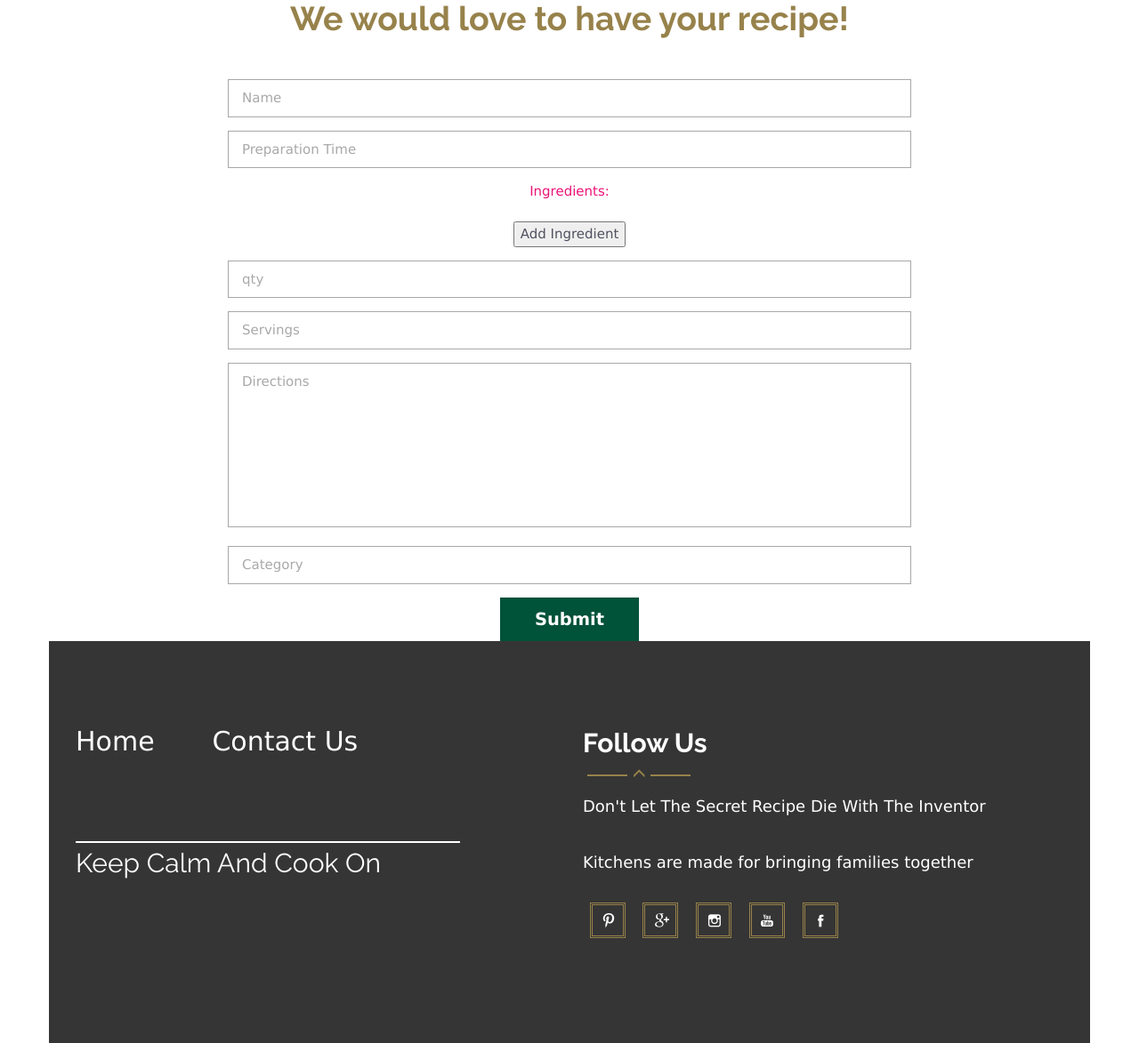
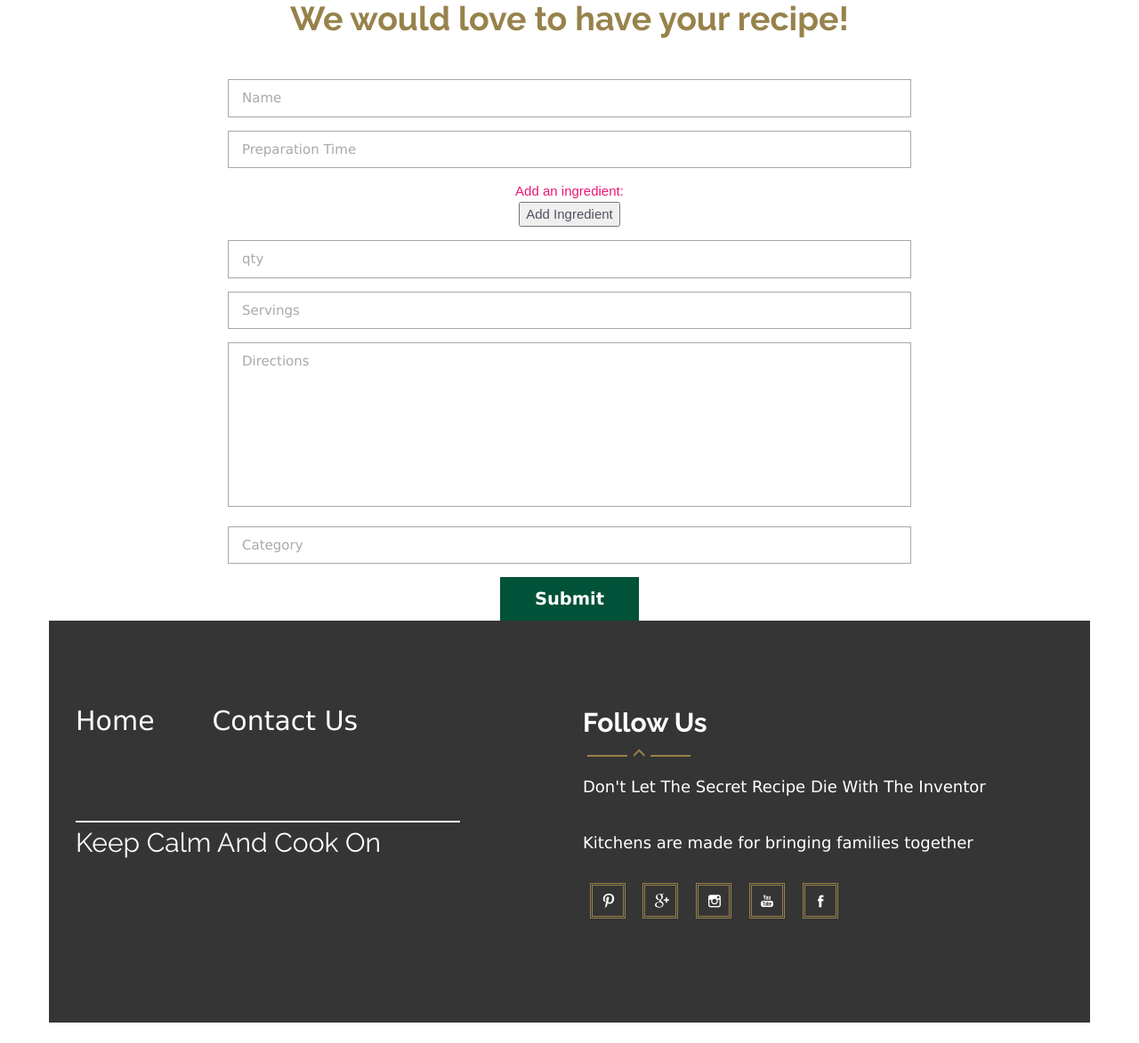
Before and after one commit to gdadlaney/kitas, a Django app: template KitchAs/kitchen/templates/recipe.html in a window 1280 px wide. Shown: the part 176-1349 px from the top of the page at 89% size. After the commit the page ends 1326 px from the top, so only its background shows below. Run offline with Django 3.2, Linux system fonts and the light colour scheme; the template is opened without the code that fills it, so the values that code supplies are empty; some libraries are stand-ins or nearby versions.

Commit message:
add_recipe_ingredients_semi

```diff
--- a/KitchAs/kitchen/templates/recipe.html
+++ b/KitchAs/kitchen/templates/recipe.html
@@ -25,8 +25,9 @@
 						  }
 						  </style>
 
+
 		  <script>
-						  $( function() {
+  $(document).ready( function() {
     $.widget( "custom.combobox", {
       _create: function() {
         this.wrapper = $( "<span>" )
@@ -165,6 +166,12 @@
   } );
   </script>
 
+  <script src="https://code.jquery.com/jquery-1.12.4.js"></script>
+  <script src="https://code.jquery.com/ui/1.12.1/jquery-ui.js"></script>
+
+
+
+
 						  <script>
 							// function dateGenerate() {
 							//    var date = new Date(), dateArray = new Array(), i;
@@ -176,14 +183,19 @@
 							// }
 							function addSelect(divname) {
 							   var newDiv=document.createElement('div');
-							   var html = '<select id="combobox" name="ingre[]" value="ingre[]" onfocus="this.value='';" onblur="if (this.value == ''){this.value=\'Ingredient\';}"><option value="">select</option>{% for i in list_ingre %}<option value="{{i.0}}">{{i.0}}</option>{% endfor %}</select>';
-							   newDiv.innerHTML= html;
+							// <select id="combobox" name="ingre[]" value="ingre[]" onfocus="this.value='';" onblur="if (this.value == '') 	{this.value = 'Ingredient';}">
+						 //  	<option value="">select</option>
+						 //  	{% for i in list_ingre %}
+						 //    <option value="{{i.0}}">{{i.0}}</option>
+						 //    {% endfor %}
+						 //  </select>
+							   var html = '<p> <select id="combobox" name="ingre[]" value="ingre[]"> <option value=""> selectone </option> {% for i in list_ingre %} <option value="{{i.0}}"> {{i.0}} </option> {% endfor %} </select> </p>';
+							   newDiv.innerHTML = html;
 							   document.getElementById(divname).appendChild(newDiv);
 							}
 							</script>
 
-						  <script src="https://code.jquery.com/jquery-1.12.4.js"></script>
-						  <script src="https://code.jquery.com/ui/1.12.1/jquery-ui.js"></script>
+
 
 
 
@@ -191,7 +203,7 @@
 
 	<div class="leave" align="center">
 			<h3>We would love to have your recipe!</h3>
-				<form action="/subrecipe" method="post">
+				<form action="/subrecipe" method="post" class="form-inline">
 					{% csrf_token %}
 					<div class="single-grid wow fadeInLeft animated" data-wow-delay=".5s">
 
@@ -206,10 +218,17 @@
 						    {% endfor %}
 						  </select> -->
 
-						  <label>Ingredients:</label><br><br>
-						  <div id="select-container">    </div>
-							<button id="add" onclick="addSelect('select-container')">Add Ingredient</button>
+						<div class="ui-widget form-group">
+						<table class="table-responsive">
+						<tr><td><label>Add an ingredient:</label></td>
 
+						<td><div id="select-container">
+
+						  	<!-- <select id="combobox" name="ingre[]" value="ingre[]" onfocus="this.value='';" onblur="if (this.value == ''){this.value=\'Ingredient\';}"><option value="">select</option>{% for i in list_ingre %}<option value="{{i.0}}">{{i.0}}</option>{% endfor %}</select> -->
+						</div></td></tr>
+						</table>
+							<button type="button" id="add" onclick="addSelect('select-container')">Add Ingredient</button>
+						  </div>
 
 							<input type="text" name="qty" value="qty" onfocus="this.value='';" onblur="if (this.value == '') {this.value = 'Qty';}">
 							<!-- <input type="text" value="Ingredients" name="ingredient" onfocus="this.value='';" onblur="if (this.value == '') {this.value = 'Ingredient';}"> -->
```
Lines whose indentation alone changed are shown as unchanged.
